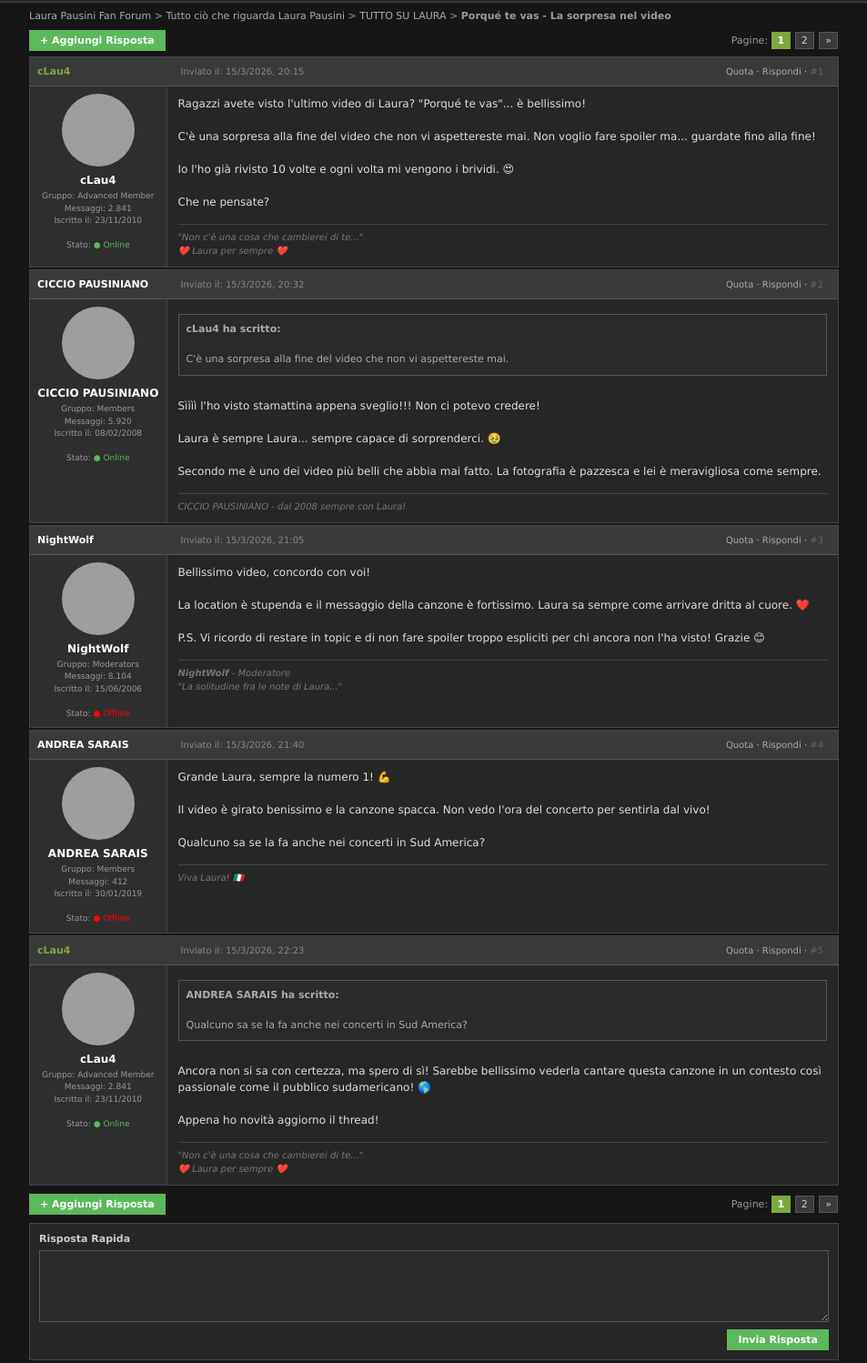
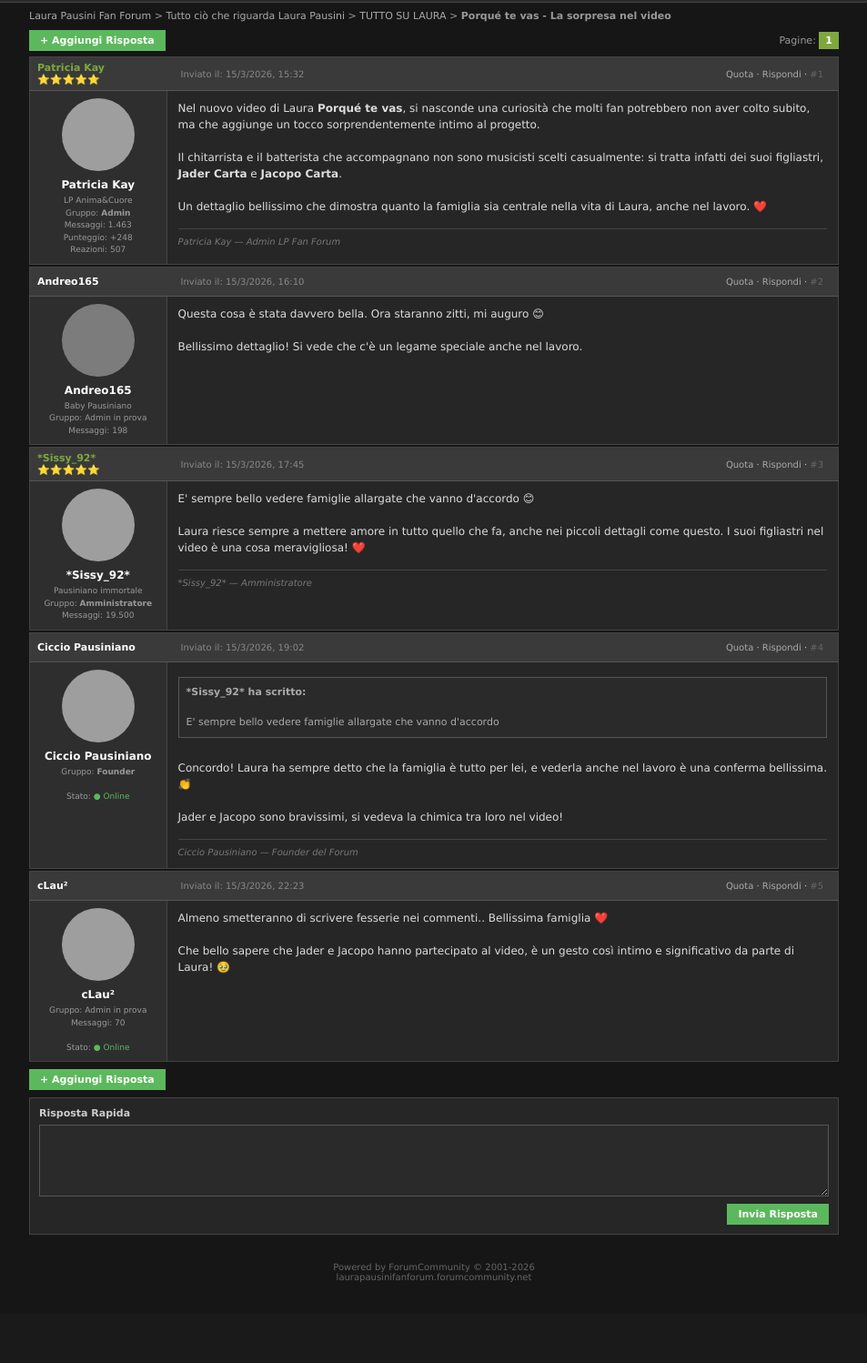
Before and after one commit to xtruel/laurapausinifanforum, a plain HTML site: page thread.html in a window 1280 px wide. Shown: the part 32-1530 px from the top of the page at 91% size, without its empty margins (163-1116 px from the left). After the commit the page ends 1476 px from the top, so only its background shows below. Drawn offline with Linux system fonts and the light colour scheme; grey boxes are pictures that could not be loaded.

Commit message:
Aggiornamento con post e avatar reali dal forum

```diff
--- a/thread.html
+++ b/thread.html
@@ -2,7 +2,7 @@
 <html>
 <head>
 <meta charset="utf-8">
-<title>Porqué te vas - La sorpresa nel video - Laura Pausini Fan Forum</title>
+<title>Porqué te vas - Laura Pausini Fan Forum</title>
 <link rel="stylesheet" type="text/css" href="style.css">
 </head>
 <body>
@@ -43,55 +43,46 @@
         <b>Porqu&eacute; te vas - La sorpresa nel video</b>
     </div>
 
-    <!-- Toolbar -->
     <table width="100%" cellpadding="0" cellspacing="0" border="0" style="margin-bottom:5px;">
         <tr>
             <td><button class="btn-forum">+ Aggiungi Risposta</button></td>
             <td align="right" class="pagination">
-                Pagine: <span class="current">1</span> <a href="#">2</a> <a href="#">»</a>
+                Pagine: <span class="current">1</span>
             </td>
         </tr>
     </table>
 
-    <!-- Post 1 -->
+    <!-- ===== POST 1: Patricia Kay (REALE) ===== -->
     <table class="post-table" cellpadding="0" cellspacing="0" border="0">
         <tr class="post-header">
-            <td width="150" class="post-user"><a href="#" style="color:#7ea83e;">cLau4</a></td>
+            <td width="150" class="post-user"><a href="#" style="color:#7ea83e;">Patricia Kay</a> ⭐⭐⭐⭐⭐</td>
             <td>
-                <table width="100%" cellpadding="0" cellspacing="0" border="0">
-                    <tr>
-                        <td class="post-date" align="left" style="text-align:left; color:#888; font-size:10px;">Inviato il: 15/3/2026, 20:15</td>
-                        <td align="right" style="font-size:10px;">
-                            <a href="#" style="color:#aaa;">Quota</a> &middot;
-                            <a href="#" style="color:#aaa;">Rispondi</a> &middot;
-                            <span style="color:#666;">#1</span>
-                        </td>
-                    </tr>
-                </table>
+                <table width="100%" cellpadding="0" cellspacing="0" border="0"><tr>
+                    <td style="text-align:left; color:#888; font-size:10px;">Inviato il: 15/3/2026, 15:32</td>
+                    <td align="right" style="font-size:10px;"><a href="#" style="color:#aaa;">Quota</a> &middot; <a href="#" style="color:#aaa;">Rispondi</a> &middot; <span style="color:#666;">#1</span></td>
+                </tr></table>
             </td>
         </tr>
         <tr>
             <td colspan="2" style="padding:0;">
                 <div class="post-body">
                     <div class="post-userinfo">
-                        <img src="https://upload.wikimedia.org/wikipedia/commons/thumb/d/d8/Person_icon_BLACK-01.svg/80px-Person_icon_BLACK-01.svg.png" alt="Avatar">
-                        <div class="username">cLau4</div>
+                        <img src="https://uploads.forumcommunity.it/av-12526073.jpg" alt="Patricia Kay" style="width:80px;height:80px;border-radius:50%;object-fit:cover; margin-bottom:5px;">
+                        <div class="username">Patricia Kay</div>
                         <div class="userdetails">
-                            Gruppo: Advanced Member<br>
-                            Messaggi: 2.841<br>
-                            Iscritto il: 23/11/2010<br>
-                            <br>
-                            Stato: <span style="color:#5cb85c;">● Online</span>
+                            LP Anima&amp;Cuore<br>
+                            Gruppo: <b>Admin</b><br>
+                            Messaggi: 1.463<br>
+                            Punteggio: +248<br>
+                            Reazioni: 507
                         </div>
                     </div>
                     <div class="post-content">
-                        Ragazzi avete visto l'ultimo video di Laura? "Porqu&eacute; te vas"... &egrave; bellissimo!<br><br>
-                        C'&egrave; una sorpresa alla fine del video che non vi aspettereste mai. Non voglio fare spoiler ma... guardate fino alla fine!<br><br>
-                        Io l'ho gi&agrave; rivisto 10 volte e ogni volta mi vengono i brividi. 😍<br><br>
-                        Che ne pensate?
+                        Nel nuovo video di Laura <b>Porqu&eacute; te vas</b>, si nasconde una curiosit&agrave; che molti fan potrebbero non aver colto subito, ma che aggiunge un tocco sorprendentemente intimo al progetto.<br><br>
+                        Il chitarrista e il batterista che accompagnano non sono musicisti scelti casualmente: si tratta infatti dei suoi figliastri, <b>Jader Carta</b> e <b>Jacopo Carta</b>.<br><br>
+                        Un dettaglio bellissimo che dimostra quanto la famiglia sia centrale nella vita di Laura, anche nel lavoro. ❤️
                         <div class="signature">
-                            <i>"Non c'&egrave; una cosa che cambierei di te..."</i><br>
-                            ❤️ Laura per sempre ❤️
+                            <i>Patricia Kay — Admin LP Fan Forum</i>
                         </div>
                     </div>
                 </div>
@@ -99,48 +90,66 @@
         </tr>
     </table>
 
-    <!-- Post 2 -->
+    <!-- ===== POST 2: Andreo165 (REALE) ===== -->
     <table class="post-table" cellpadding="0" cellspacing="0" border="0" style="margin-top:2px;">
         <tr class="post-header">
-            <td width="150" class="post-user"><a href="#" style="color:#fff;">CICCIO PAUSINIANO</a></td>
+            <td width="150" class="post-user"><a href="#" style="color:#fff;">Andreo165</a></td>
             <td>
-                <table width="100%" cellpadding="0" cellspacing="0" border="0">
-                    <tr>
-                        <td class="post-date" align="left" style="text-align:left; color:#888; font-size:10px;">Inviato il: 15/3/2026, 20:32</td>
-                        <td align="right" style="font-size:10px;">
-                            <a href="#" style="color:#aaa;">Quota</a> &middot;
-                            <a href="#" style="color:#aaa;">Rispondi</a> &middot;
-                            <span style="color:#666;">#2</span>
-                        </td>
-                    </tr>
-                </table>
+                <table width="100%" cellpadding="0" cellspacing="0" border="0"><tr>
+                    <td style="text-align:left; color:#888; font-size:10px;">Inviato il: 15/3/2026, 16:10</td>
+                    <td align="right" style="font-size:10px;"><a href="#" style="color:#aaa;">Quota</a> &middot; <a href="#" style="color:#aaa;">Rispondi</a> &middot; <span style="color:#666;">#2</span></td>
+                </tr></table>
             </td>
         </tr>
         <tr>
             <td colspan="2" style="padding:0;">
                 <div class="post-body">
                     <div class="post-userinfo">
-                        <img src="https://upload.wikimedia.org/wikipedia/commons/thumb/d/d8/Person_icon_BLACK-01.svg/80px-Person_icon_BLACK-01.svg.png" alt="Avatar">
-                        <div class="username">CICCIO PAUSINIANO</div>
+                        <img src="https://skin.forumfree.net/2392/user.png" alt="Andreo165" style="width:80px;height:80px;border-radius:50%;object-fit:cover; margin-bottom:5px; opacity:0.7;">
+                        <div class="username">Andreo165</div>
                         <div class="userdetails">
-                            Gruppo: Members<br>
-                            Messaggi: 5.920<br>
-                            Iscritto il: 08/02/2008<br>
-                            <br>
-                            Stato: <span style="color:#5cb85c;">● Online</span>
+                            Baby Pausiniano<br>
+                            Gruppo: Admin in prova<br>
+                            Messaggi: 198
                         </div>
                     </div>
                     <div class="post-content">
-                        <div class="quote-box">
-                            <b>cLau4 ha scritto:</b><br><br>
-                            C'&egrave; una sorpresa alla fine del video che non vi aspettereste mai.
+                        Questa cosa &egrave; stata davvero bella. Ora staranno zitti, mi auguro 😊<br><br>
+                        Bellissimo dettaglio! Si vede che c'&egrave; un legame speciale anche nel lavoro.
+                    </div>
+                </div>
+            </td>
+        </tr>
+    </table>
+
+    <!-- ===== POST 3: *Sissy_92* (REALE) ===== -->
+    <table class="post-table" cellpadding="0" cellspacing="0" border="0" style="margin-top:2px;">
+        <tr class="post-header">
+            <td width="150" class="post-user"><a href="#" style="color:#7ea83e;">*Sissy_92*</a> ⭐⭐⭐⭐⭐</td>
+            <td>
+                <table width="100%" cellpadding="0" cellspacing="0" border="0"><tr>
+                    <td style="text-align:left; color:#888; font-size:10px;">Inviato il: 15/3/2026, 17:45</td>
+                    <td align="right" style="font-size:10px;"><a href="#" style="color:#aaa;">Quota</a> &middot; <a href="#" style="color:#aaa;">Rispondi</a> &middot; <span style="color:#666;">#3</span></td>
+                </tr></table>
+            </td>
+        </tr>
+        <tr>
+            <td colspan="2" style="padding:0;">
+                <div class="post-body">
+                    <div class="post-userinfo">
+                        <img src="https://upload.forumfree.net/i/fc941637/avatar/sissy.png" alt="*Sissy_92*" style="width:80px;height:80px;border-radius:50%;object-fit:cover; margin-bottom:5px;">
+                        <div class="username">*Sissy_92*</div>
+                        <div class="userdetails">
+                            Pausiniano immortale<br>
+                            Gruppo: <b>Amministratore</b><br>
+                            Messaggi: 19.500
                         </div>
-                        <br>
-                        S&igrave;&igrave;&igrave;&igrave; l'ho visto stamattina appena sveglio!!! Non ci potevo credere!<br><br>
-                        Laura &egrave; sempre Laura... sempre capace di sorprenderci. 🥹<br><br>
-                        Secondo me &egrave; uno dei video pi&ugrave; belli che abbia mai fatto. La fotografia &egrave; pazzesca e lei &egrave; meravigliosa come sempre.
+                    </div>
+                    <div class="post-content">
+                        E' sempre bello vedere famiglie allargate che vanno d'accordo 😊<br><br>
+                        Laura riesce sempre a mettere amore in tutto quello che fa, anche nei piccoli dettagli come questo. I suoi figliastri nel video &egrave; una cosa meravigliosa! ❤️
                         <div class="signature">
-                            CICCIO PAUSINIANO - dal 2008 sempre con Laura!
+                            *Sissy_92* — Amministratore
                         </div>
                     </div>
                 </div>
@@ -148,44 +157,39 @@
         </tr>
     </table>
 
-    <!-- Post 3 -->
+    <!-- ===== POST 4: Ciccio Pausiniano (REALE) ===== -->
     <table class="post-table" cellpadding="0" cellspacing="0" border="0" style="margin-top:2px;">
         <tr class="post-header">
-            <td width="150" class="post-user"><a href="#" style="color:#fff;">NightWolf</a></td>
+            <td width="150" class="post-user"><a href="#" style="color:#fff;">Ciccio Pausiniano</a></td>
             <td>
-                <table width="100%" cellpadding="0" cellspacing="0" border="0">
-                    <tr>
-                        <td class="post-date" align="left" style="text-align:left; color:#888; font-size:10px;">Inviato il: 15/3/2026, 21:05</td>
-                        <td align="right" style="font-size:10px;">
-                            <a href="#" style="color:#aaa;">Quota</a> &middot;
-                            <a href="#" style="color:#aaa;">Rispondi</a> &middot;
-                            <span style="color:#666;">#3</span>
-                        </td>
-                    </tr>
-                </table>
+                <table width="100%" cellpadding="0" cellspacing="0" border="0"><tr>
+                    <td style="text-align:left; color:#888; font-size:10px;">Inviato il: 15/3/2026, 19:02</td>
+                    <td align="right" style="font-size:10px;"><a href="#" style="color:#aaa;">Quota</a> &middot; <a href="#" style="color:#aaa;">Rispondi</a> &middot; <span style="color:#666;">#4</span></td>
+                </tr></table>
             </td>
         </tr>
         <tr>
             <td colspan="2" style="padding:0;">
                 <div class="post-body">
                     <div class="post-userinfo">
-                        <img src="https://upload.wikimedia.org/wikipedia/commons/thumb/d/d8/Person_icon_BLACK-01.svg/80px-Person_icon_BLACK-01.svg.png" alt="Avatar">
-                        <div class="username">NightWolf</div>
+                        <img src="https://uploads.forumcommunity.it/av-941637-1767256489.png" alt="Ciccio Pausiniano" style="width:80px;height:80px;border-radius:50%;object-fit:cover; margin-bottom:5px;">
+                        <div class="username">Ciccio Pausiniano</div>
                         <div class="userdetails">
-                            Gruppo: Moderators<br>
-                            Messaggi: 8.104<br>
-                            Iscritto il: 15/06/2006<br>
+                            Gruppo: <b>Founder</b><br>
                             <br>
-                            Stato: <span style="color:red;">● Offline</span>
+                            Stato: <span style="color:#5cb85c;">● Online</span>
                         </div>
                     </div>
                     <div class="post-content">
-                        Bellissimo video, concordo con voi!<br><br>
-                        La location &egrave; stupenda e il messaggio della canzone &egrave; fortissimo. Laura sa sempre come arrivare dritta al cuore. ❤️<br><br>
-                        P.S. Vi ricordo di restare in topic e di non fare spoiler troppo espliciti per chi ancora non l'ha visto! Grazie 😊
+                        <div class="quote-box">
+                            <b>*Sissy_92* ha scritto:</b><br><br>
+                            E' sempre bello vedere famiglie allargate che vanno d'accordo
+                        </div>
+                        <br>
+                        Concordo! Laura ha sempre detto che la famiglia &egrave; tutto per lei, e vederla anche nel lavoro &egrave; una conferma bellissima. 👏<br><br>
+                        Jader e Jacopo sono bravissimi, si vedeva la chimica tra loro nel video!
                         <div class="signature">
-                            <b>NightWolf</b> - Moderatore<br>
-                            <i>"La solitudine fra le note di Laura..."</i>
+                            Ciccio Pausiniano — Founder del Forum
                         </div>
                     </div>
                 </div>
@@ -193,93 +197,33 @@
         </tr>
     </table>
 
-    <!-- Post 4 -->
+    <!-- ===== POST 5: cLau² (REALE) ===== -->
     <table class="post-table" cellpadding="0" cellspacing="0" border="0" style="margin-top:2px;">
         <tr class="post-header">
-            <td width="150" class="post-user"><a href="#" style="color:#fff;">ANDREA SARAIS</a></td>
+            <td width="150" class="post-user"><a href="#" style="color:#fff;">cLau²</a></td>
             <td>
-                <table width="100%" cellpadding="0" cellspacing="0" border="0">
-                    <tr>
-                        <td class="post-date" align="left" style="text-align:left; color:#888; font-size:10px;">Inviato il: 15/3/2026, 21:40</td>
-                        <td align="right" style="font-size:10px;">
-                            <a href="#" style="color:#aaa;">Quota</a> &middot;
-                            <a href="#" style="color:#aaa;">Rispondi</a> &middot;
-                            <span style="color:#666;">#4</span>
-                        </td>
-                    </tr>
-                </table>
+                <table width="100%" cellpadding="0" cellspacing="0" border="0"><tr>
+                    <td style="text-align:left; color:#888; font-size:10px;">Inviato il: 15/3/2026, 22:23</td>
+                    <td align="right" style="font-size:10px;"><a href="#" style="color:#aaa;">Quota</a> &middot; <a href="#" style="color:#aaa;">Rispondi</a> &middot; <span style="color:#666;">#5</span></td>
+                </tr></table>
             </td>
         </tr>
         <tr>
             <td colspan="2" style="padding:0;">
                 <div class="post-body">
                     <div class="post-userinfo">
-                        <img src="https://upload.wikimedia.org/wikipedia/commons/thumb/d/d8/Person_icon_BLACK-01.svg/80px-Person_icon_BLACK-01.svg.png" alt="Avatar">
-                        <div class="username">ANDREA SARAIS</div>
+                        <img src="https://uploads.forumcommunity.it/av-12943232-1773678655.jpg" alt="cLau²" style="width:80px;height:80px;border-radius:50%;object-fit:cover; margin-bottom:5px;">
+                        <div class="username">cLau²</div>
                         <div class="userdetails">
-                            Gruppo: Members<br>
-                            Messaggi: 412<br>
-                            Iscritto il: 30/01/2019<br>
-                            <br>
-                            Stato: <span style="color:red;">● Offline</span>
-                        </div>
-                    </div>
-                    <div class="post-content">
-                        Grande Laura, sempre la numero 1! 💪<br><br>
-                        Il video &egrave; girato benissimo e la canzone spacca. Non vedo l'ora del concerto per sentirla dal vivo!<br><br>
-                        Qualcuno sa se la fa anche nei concerti in Sud America?
-                        <div class="signature">
-                            Viva Laura! 🇮🇹
-                        </div>
-                    </div>
-                </div>
-            </td>
-        </tr>
-    </table>
-
-    <!-- Post 5 -->
-    <table class="post-table" cellpadding="0" cellspacing="0" border="0" style="margin-top:2px;">
-        <tr class="post-header">
-            <td width="150" class="post-user"><a href="#" style="color:#7ea83e;">cLau4</a></td>
-            <td>
-                <table width="100%" cellpadding="0" cellspacing="0" border="0">
-                    <tr>
-                        <td class="post-date" align="left" style="text-align:left; color:#888; font-size:10px;">Inviato il: 15/3/2026, 22:23</td>
-                        <td align="right" style="font-size:10px;">
-                            <a href="#" style="color:#aaa;">Quota</a> &middot;
-                            <a href="#" style="color:#aaa;">Rispondi</a> &middot;
-                            <span style="color:#666;">#5</span>
-                        </td>
-                    </tr>
-                </table>
-            </td>
-        </tr>
-        <tr>
-            <td colspan="2" style="padding:0;">
-                <div class="post-body">
-                    <div class="post-userinfo">
-                        <img src="https://upload.wikimedia.org/wikipedia/commons/thumb/d/d8/Person_icon_BLACK-01.svg/80px-Person_icon_BLACK-01.svg.png" alt="Avatar">
-                        <div class="username">cLau4</div>
-                        <div class="userdetails">
-                            Gruppo: Advanced Member<br>
-                            Messaggi: 2.841<br>
-                            Iscritto il: 23/11/2010<br>
+                            Gruppo: Admin in prova<br>
+                            Messaggi: 70<br>
                             <br>
                             Stato: <span style="color:#5cb85c;">● Online</span>
                         </div>
                     </div>
                     <div class="post-content">
-                        <div class="quote-box">
-                            <b>ANDREA SARAIS ha scritto:</b><br><br>
-                            Qualcuno sa se la fa anche nei concerti in Sud America?
-                        </div>
-                        <br>
-                        Ancora non si sa con certezza, ma spero di s&igrave;! Sarebbe bellissimo vederla cantare questa canzone in un contesto cos&igrave; passionale come il pubblico sudamericano! 🌎<br><br>
-                        Appena ho novit&agrave; aggiorno il thread!
-                        <div class="signature">
-                            <i>"Non c'&egrave; una cosa che cambierei di te..."</i><br>
-                            ❤️ Laura per sempre ❤️
-                        </div>
+                        Almeno smetteranno di scrivere fesserie nei commenti.. Bellissima famiglia ❤️ <br><br>
+                        Che bello sapere che Jader e Jacopo hanno partecipato al video, &egrave; un gesto cos&igrave; intimo e significativo da parte di Laura! 🥹
                     </div>
                 </div>
             </td>
@@ -290,9 +234,6 @@
     <table width="100%" cellpadding="0" cellspacing="0" border="0" style="margin-top:8px;">
         <tr>
             <td><button class="btn-forum">+ Aggiungi Risposta</button></td>
-            <td align="right" class="pagination">
-                Pagine: <span class="current">1</span> <a href="#">2</a> <a href="#">»</a>
-            </td>
         </tr>
     </table>
 
@@ -305,7 +246,6 @@
         </div>
     </div>
 
-    <!-- Footer -->
     <div class="footer" style="margin-top:15px;">
         Powered by ForumCommunity &copy; 2001-2026<br>
         laurapausinifanforum.forumcommunity.net
@@ -313,6 +253,5 @@
 
 </div>
 </div>
-
 </body>
 </html>
```
Also changed, not shown: forum.html (+53 -105 lines).
